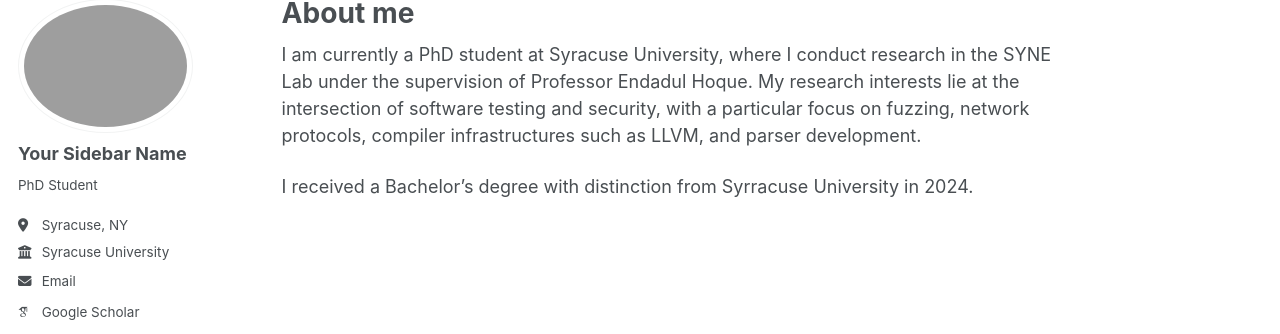
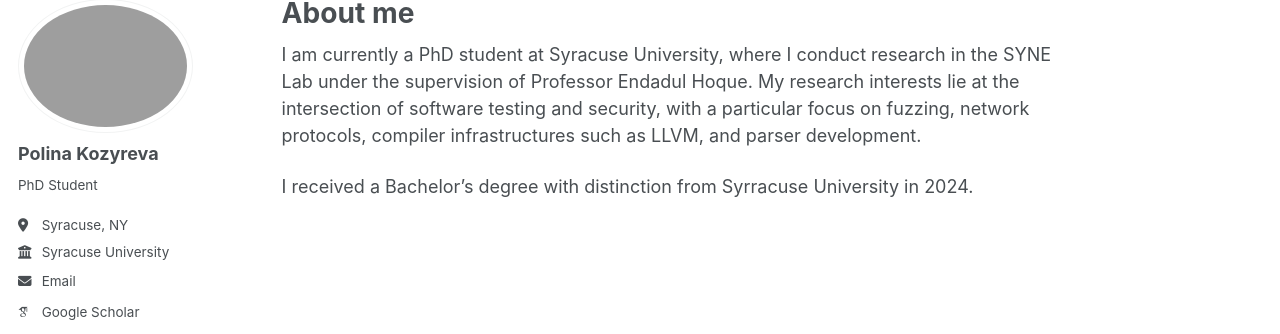
Before and after one commit to polkoz/polkoz.github.io, a Jekyll site: the page built from _pages/about.md, in a window 1280 px wide. Shown: the part 102-436 px from the top of the page. Built offline with Jekyll 4.4.1, drawn with Linux system fonts in a browser that asks for light colours; some web fonts are replaced; a script bundle is joined from its source files by our own code; library files that are not in the unit come from our copies.

Commit message:
More changes

```diff
--- a/_config.yml
+++ b/_config.yml
@@ -13,18 +13,18 @@
 title_separator          : "-"
 name                     : &name "Polina Kozyreva"
 description              : &description "Your Name's academic portfolio"   # Update this with a general description of your site, this is the default if not overridden by a page
-url                      : https://academicpages.github.io # The base hostname & protocol for your site e.g. "https://[your GitHub username].github.io",
+url                      : https://polkoz.github.io # The base hostname & protocol for your site e.g. "https://[your GitHub username].github.io",
                                                            # or if you already have some other page hosted on Github then use "https://[your GitHub username].github.io/[Your Repo Name]"
 baseurl                  : "" # the subpath of your site, e.g. "/blog"
-repository               : "academicpages/academicpages.github.io"
+repository               : "polkoz/polkoz.github.io"
 
 # Site Author - The following control what appear as part of the author content on the side bar.
 #               If a field is blank the icon and link will not appear, otherwise it will be shown.
 #               Additional customization can be done by editing /_includes/author-profile.html
 author:
   # Biographic information
-  avatar           : "profile.png"
-  name             : "Your Sidebar Name"
+  avatar           : "images/profile.png"
+  name             : "Polina Kozyreva"
   pronouns         : # example: "she/her"
   bio              : "PhD Student"
   location         : "Syracuse, NY"
```
